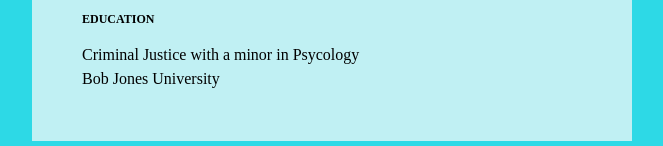
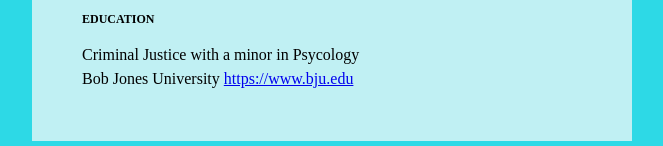
Before and after one commit to PrincessLeah1350/PrincessLeah, a plain HTML site: page index.html in a window 1280 px wide. Shown: the part 876-1022 px from the top of the page, without its empty margins (308-971 px from the left). Drawn offline with Linux system fonts and the light colour scheme.

Commit message:
Update index.html

```diff
--- a/index.html
+++ b/index.html
@@ -52,7 +52,7 @@
 
         <h3>EDUCATION</h3>
         Criminal Justice with a minor in Psycology<br>
-        Bob Jones University <a href = "https://www.bju.edu">
+        Bob Jones University <a href = "https://www.bju.edu">https://www.bju.edu</a>
     </div>
 
 </body>
```
